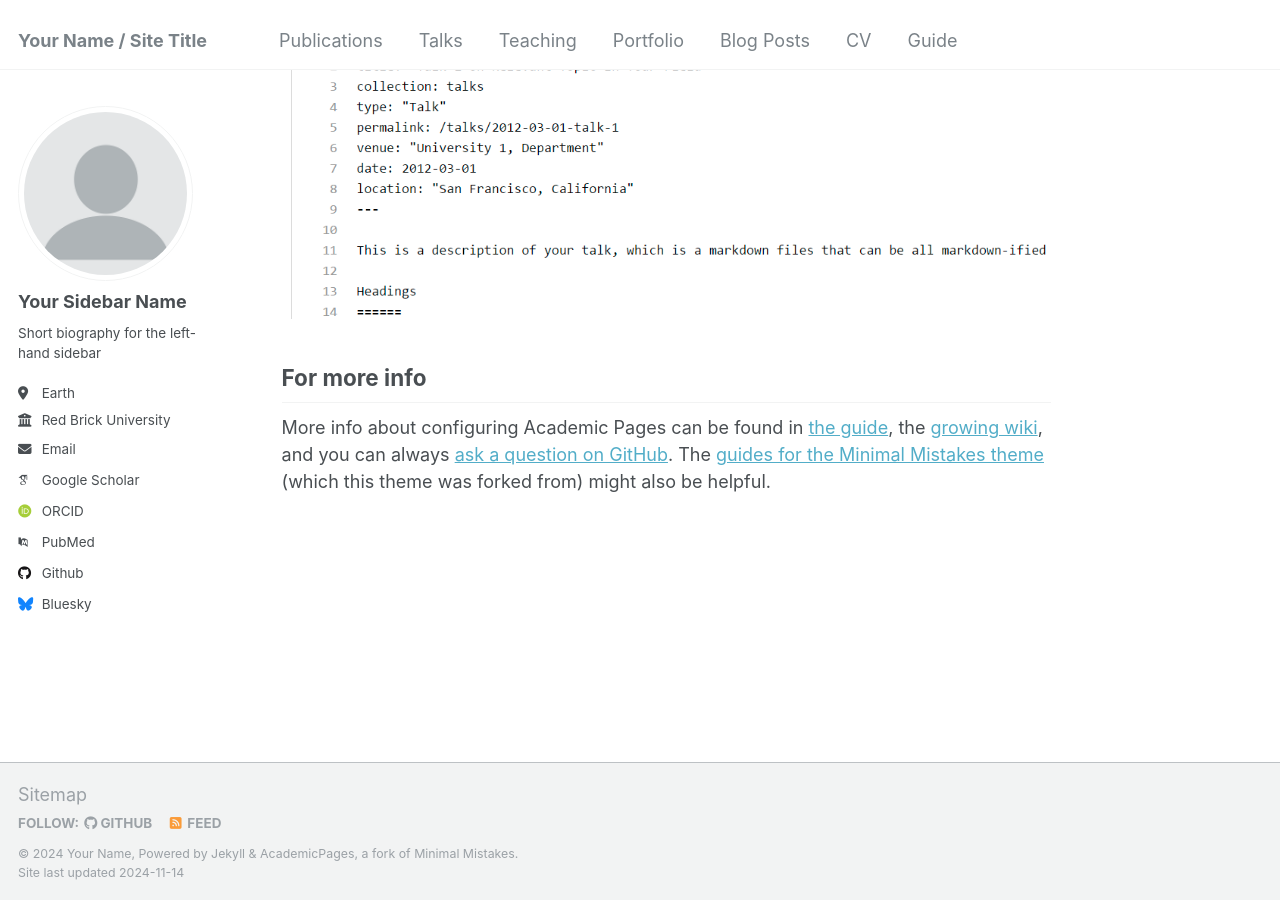
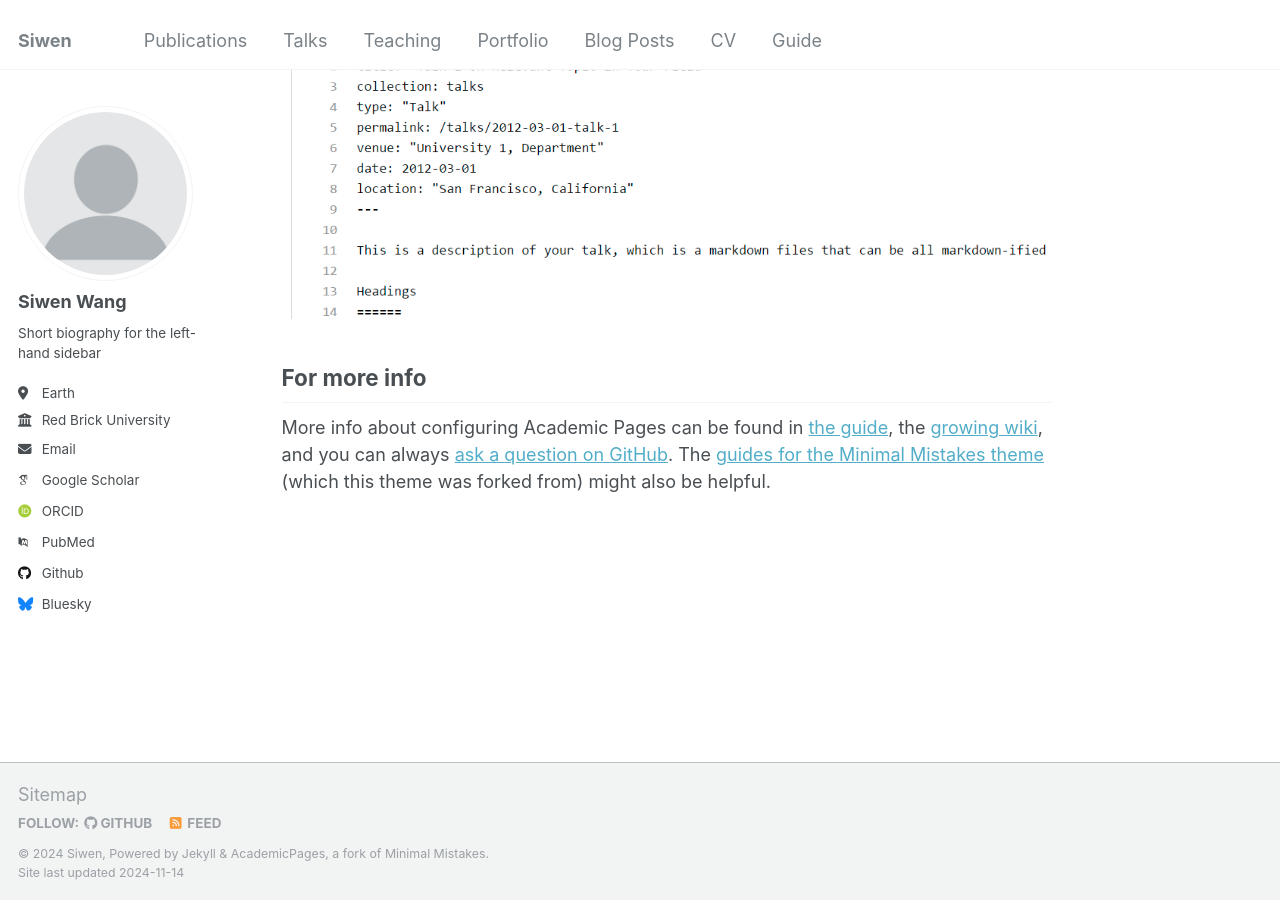
Before and after one commit to siw028/siwen.github.io, a Jekyll site: the page built from _pages/about.md, in a window 1280 px wide and 900 px high, scrolled down 2643 px. Built offline with Jekyll 4.4.1, drawn with Linux system fonts in a browser that asks for light colours; some web fonts are replaced.

Commit message:
Update _config.yml

```diff
--- a/_config.yml
+++ b/_config.yml
@@ -8,13 +8,13 @@
 
 # Basic Site Settings
 locale                   : "en-US"
-title                    : "Your Name / Site Title"
+title                    : "Siwen"
 title_separator          : "-"
-name                     : &name "Your Name"
+name                     : &name "Siwen"
 description              : &description "personal description"
-url                      : https://academicpages.github.io # the base hostname & protocol for your site e.g. "https://[your GitHub username].github.io"
+url                      : https://siw028.github.io/siwen.github.io # the base hostname & protocol for your site e.g. "https://[your GitHub username].github.io"
 baseurl                  : "" # the subpath of your site, e.g. "/blog"
-repository               : "academicpages/academicpages.github.io"
+repository               : "siw028/siwen.github.io"
 
 # Site Author - The following control what appear as part of the author content on the side bar.
 #               If a field is blank the icon and link will not appear, otherwise it will be shown.
@@ -22,7 +22,7 @@ repository               : "academicpages/academicpages.github.io"
 author:
   # Biographic information
   avatar           : "profile.png"
-  name             : "Your Sidebar Name"
+  name             : "Siwen Wang"
   pronouns         : # example: "she/her"
   bio              : "Short biography for the left-hand sidebar"
   location         : "Earth"
```
